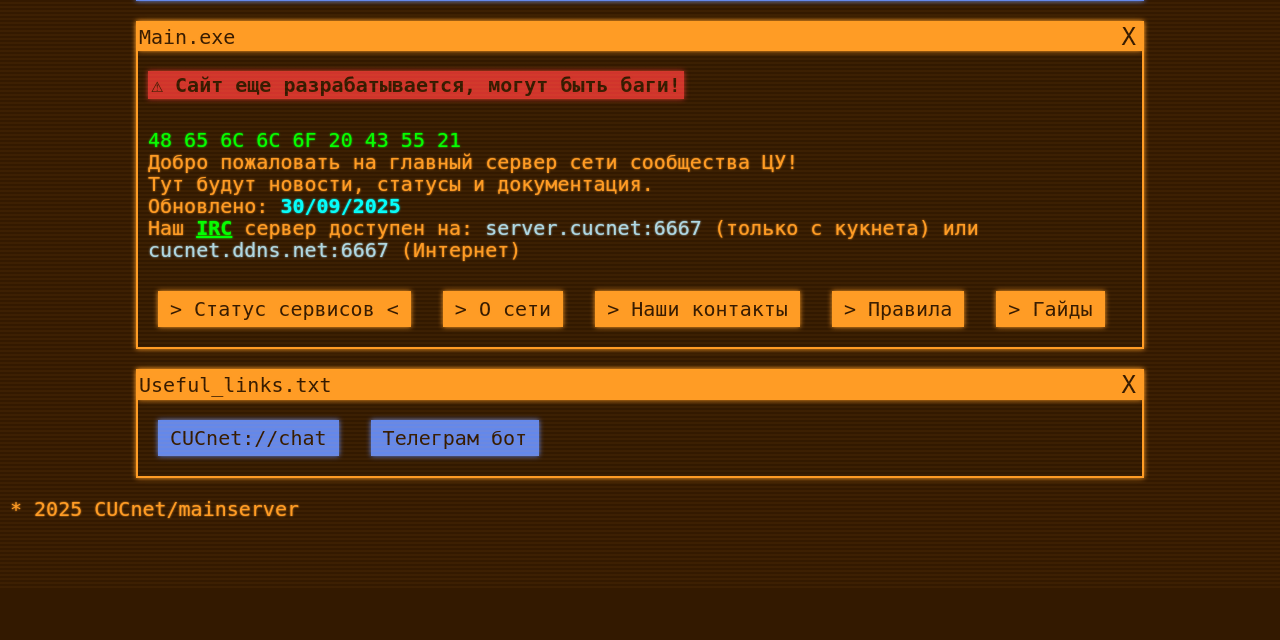
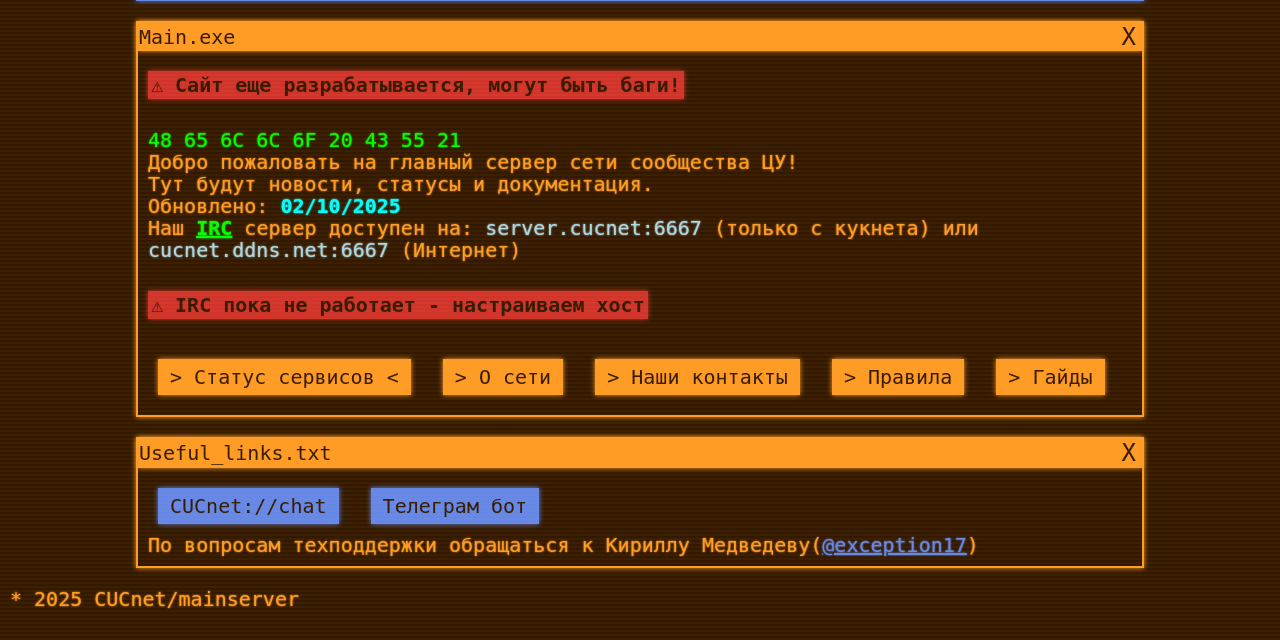
Before and after one commit to Exception0170/CUCnet-main, a FastAPI app: page / in a window 1280 px wide. Shown: the part 212-852 px from the top of the page. Before the commit the page ends 732 px from the top, so only its background shows below. Run offline with FastAPI, Linux system fonts and the light colour scheme; some web fonts are replaced.

Commit message:
minor changes

```diff
--- a/website/templates/index.html
+++ b/website/templates/index.html
@@ -11,8 +11,9 @@
 			<span style="color:lime">48 65 6C 6C 6F 20 43 55 21</span><br>
 			Добро пожаловать на главный сервер сети сообщества ЦУ!<br>
 			Тут будут новости, статусы и документация.<br>
-			Обновлено: <b style="color:aqua">30/09/2025</b><br>
+			Обновлено: <b style="color:aqua">02/10/2025</b><br>
 			Наш <a href="/guides/irc" style="color:lime"><b>IRC</b></a> сервер доступен на: <span style="color:lightblue">server.cucnet:6667</span> (только с кукнета) или <span style="color:lightblue">cucnet.ddns.net:6667</span> (Интернет)<br>
+            <div class="warning">⚠ IRC пока не работает - настраиваем хост</div>
 		</p>
 		<a href="/status" class="link-button">> Статус сервисов <</a>
 		<a href="/about" class="link-button">> О сети</a>
@@ -26,6 +27,8 @@
 	<div class="window-content">
 		<a href="https://t.me/+Oh37S1yuCEszZjQy" class="blue-button">CUCnet://chat</a>
 		<a href="https://t.me/cucnet_bot" class="blue-button">Телеграм бот</a>
+        <br>
+        По вопросам техподдержки обращаться к Кириллу Медведеву(<a href="https://t.me/exception17">@exception17</a>)
 	</div>
 </div>
 {% endblock %}
--- a/website/templates/rules.html
+++ b/website/templates/rules.html
@@ -13,7 +13,7 @@
         <br>
         По вопросам правил обращаться к Андрею Зубкову(<a href="https://t.me/andruwka0">@andruwka0</a>)
         <br>
-        <a href="/legal/tos" class="link-button">Полный свод правил</a>
+        <a href="/legal/tos" class="link-button">* Полный свод правил (файл) *</a>
     </div>
 </div>
 <a href="/" class="link-button">>Домой</a>
```
